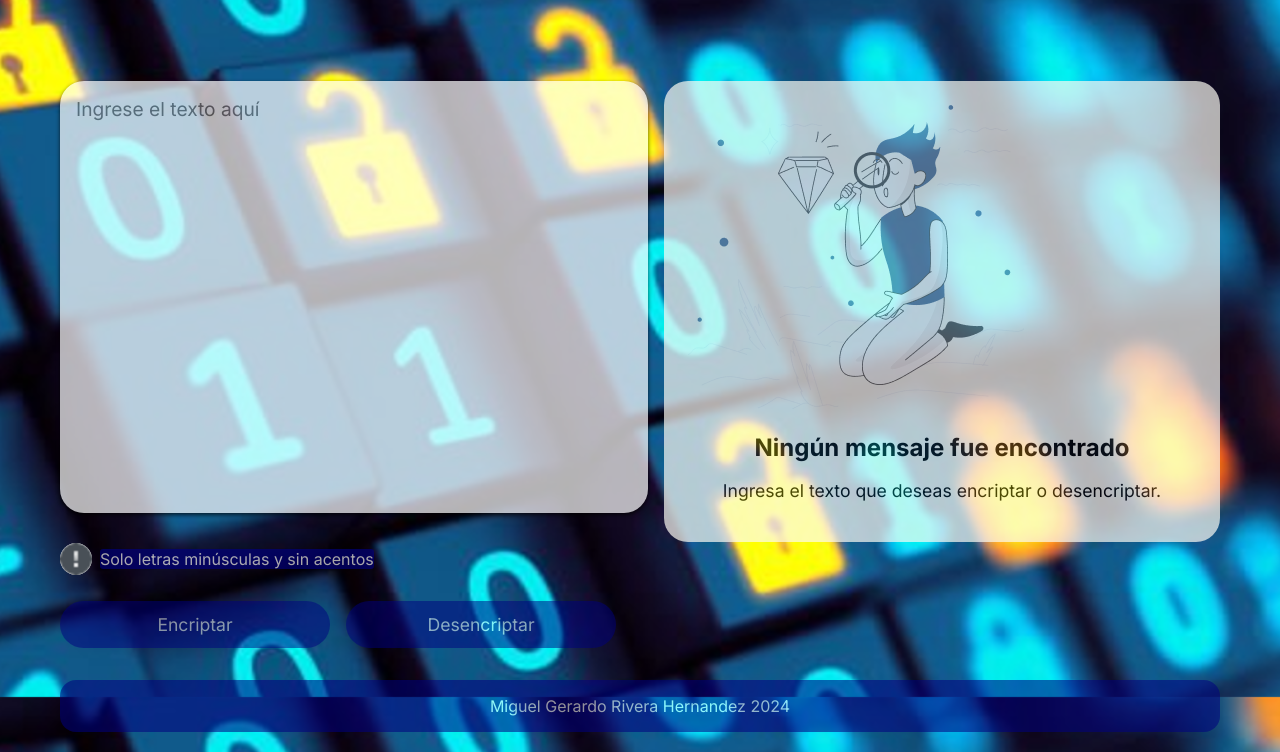
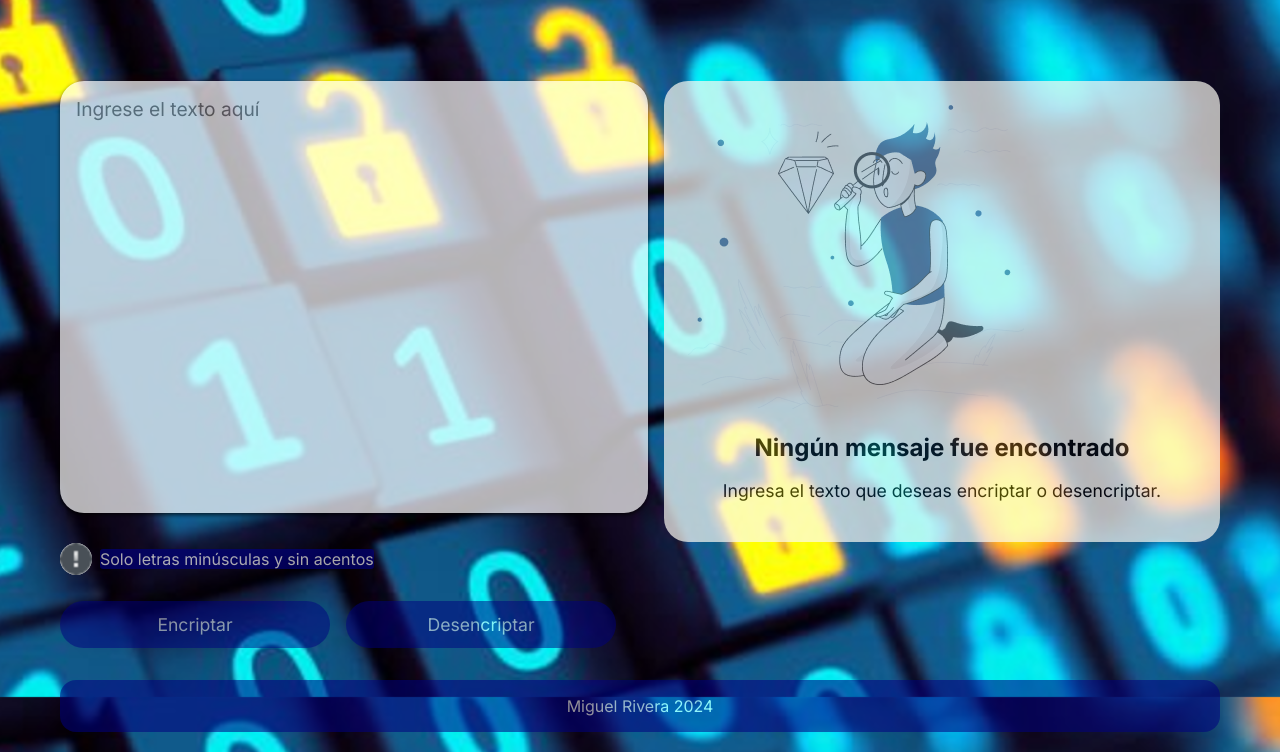
Before and after one commit to MiguelGRH79/DESAFIO, a plain HTML site: page index.html in a window 1280 px wide. Shown: the part 103-855 px from the top of the page. Drawn offline with Linux system fonts and the light colour scheme.

Commit message:
Update index.html

```diff
--- a/index.html
+++ b/index.html
@@ -42,7 +42,7 @@
         </main>
         <!-- Pie de página con información del autor y animación de desintegración/regeneración -->
         <footer class="footer-animated">
-            <p>Miguel Gerardo Rivera Hernandez 2024</p>
+            <p>Miguel Rivera 2024</p>
         </footer>
     </div>
 
```
